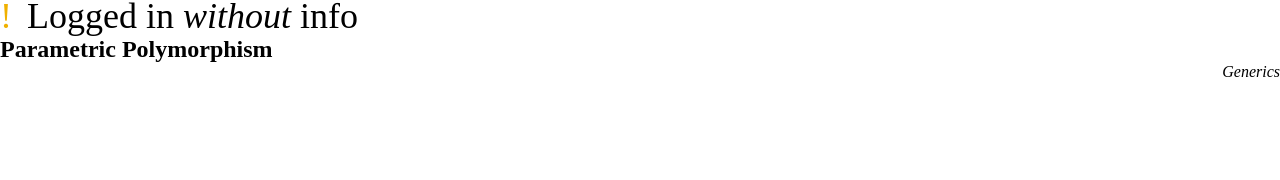
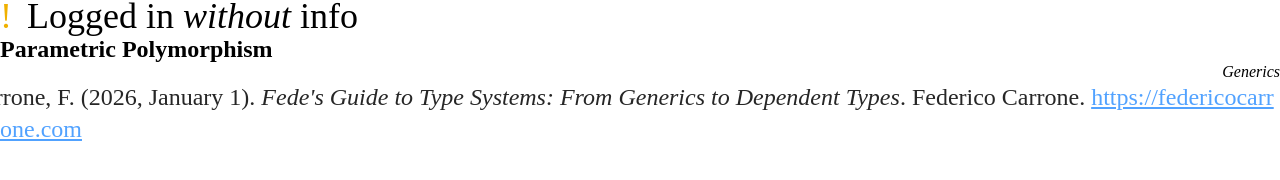
Before and after one commit to lucasmcclean/types-of-types, a SvelteKit app: page / in a window 1280 px wide. Shown: the part 392-572 px from the top of the page. Built offline with nearby package versions, Linux system fonts and the light colour scheme; a web font is replaced by a local one.

Commit message:
feat: add citations section

```diff
--- a/src/routes/+page.svelte
+++ b/src/routes/+page.svelte
@@ -226,4 +226,17 @@
 			}}
 		/>
 	</Slide>
+
+	<Slide class="h-full place-content-center place-items-center">
+		<p class="text-left -indent-8 text-2xl text-neutral-800 dark:text-neutral-200">
+			Carrone, F. (2026, January 1).
+			<i>Fede's Guide to Type Systems: From Generics to Dependent Types</i>. Federico Carrone.
+			<a
+				href="https://federicocarrone.com"
+				class="break-all text-blue-400 underline hover:text-blue-500"
+			>
+				https://federicocarrone.com
+			</a>
+		</p>
+	</Slide>
 </Presentation>
```
